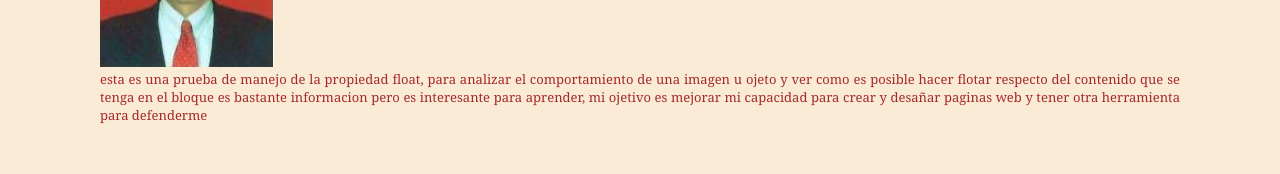
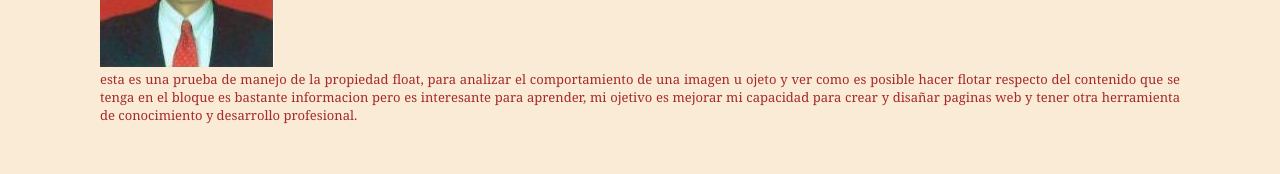
Before and after one commit to lorenzohernan/lorenzo-hernan, a plain HTML site: page index.html in a window 1280 px wide. Shown: the part 283-457 px from the top of the page. Drawn offline with Linux system fonts and the light colour scheme.

Commit message:
Update index.html

```diff
--- a/index.html
+++ b/index.html
@@ -33,7 +33,7 @@
 	<div>
 		<img src="Foto.jpg" alt="500x500"></img><p></p>
 		<p>esta es una prueba de manejo de la propiedad float, para analizar el comportamiento de una imagen u ojeto y ver como es posible hacer flotar respecto del contenido que se tenga en el bloque
-			es bastante informacion pero es interesante para aprender, mi ojetivo es mejorar mi capacidad para crear y desañar paginas web y tener otra herramienta para defenderme
+			es bastante informacion pero es interesante para aprender, mi ojetivo es mejorar mi capacidad para crear y disañar paginas web y tener otra herramienta de conocimiento y desarrollo profesional.
 		</p>
 	</div>
 
```
